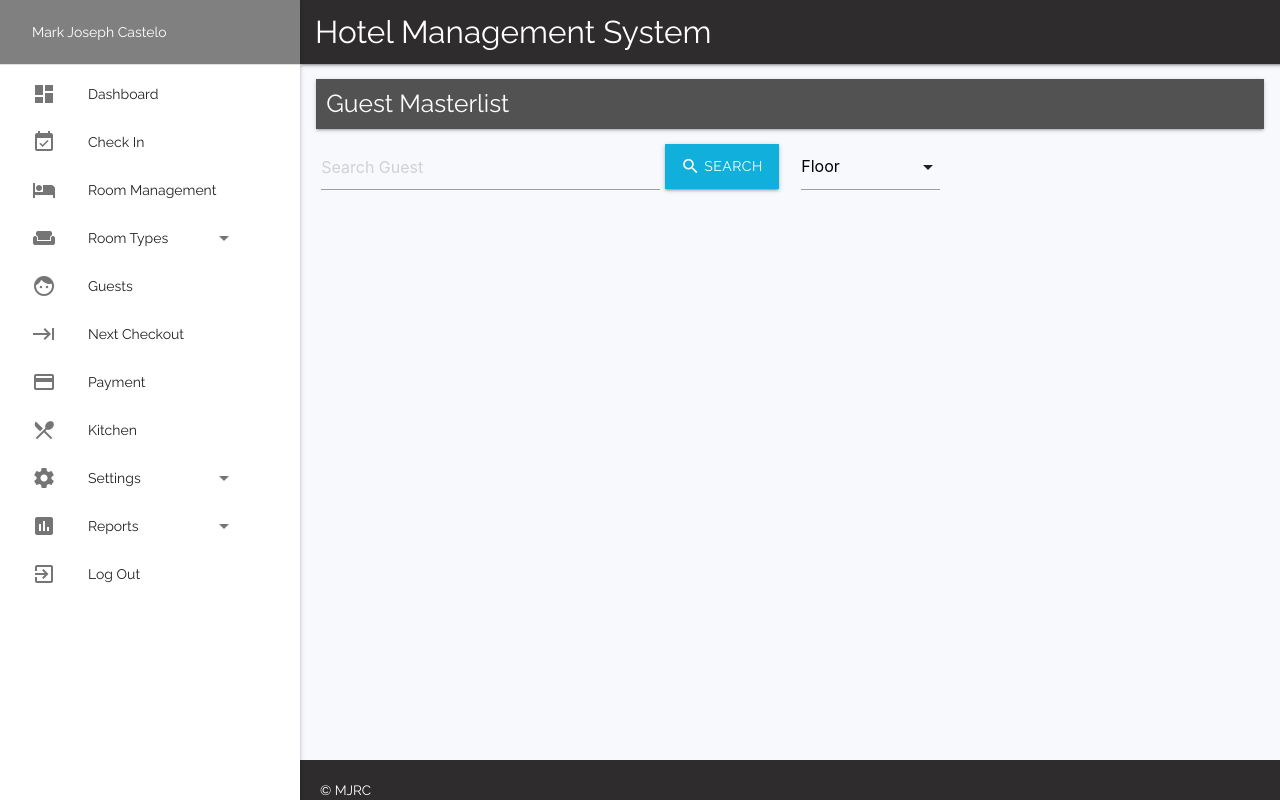
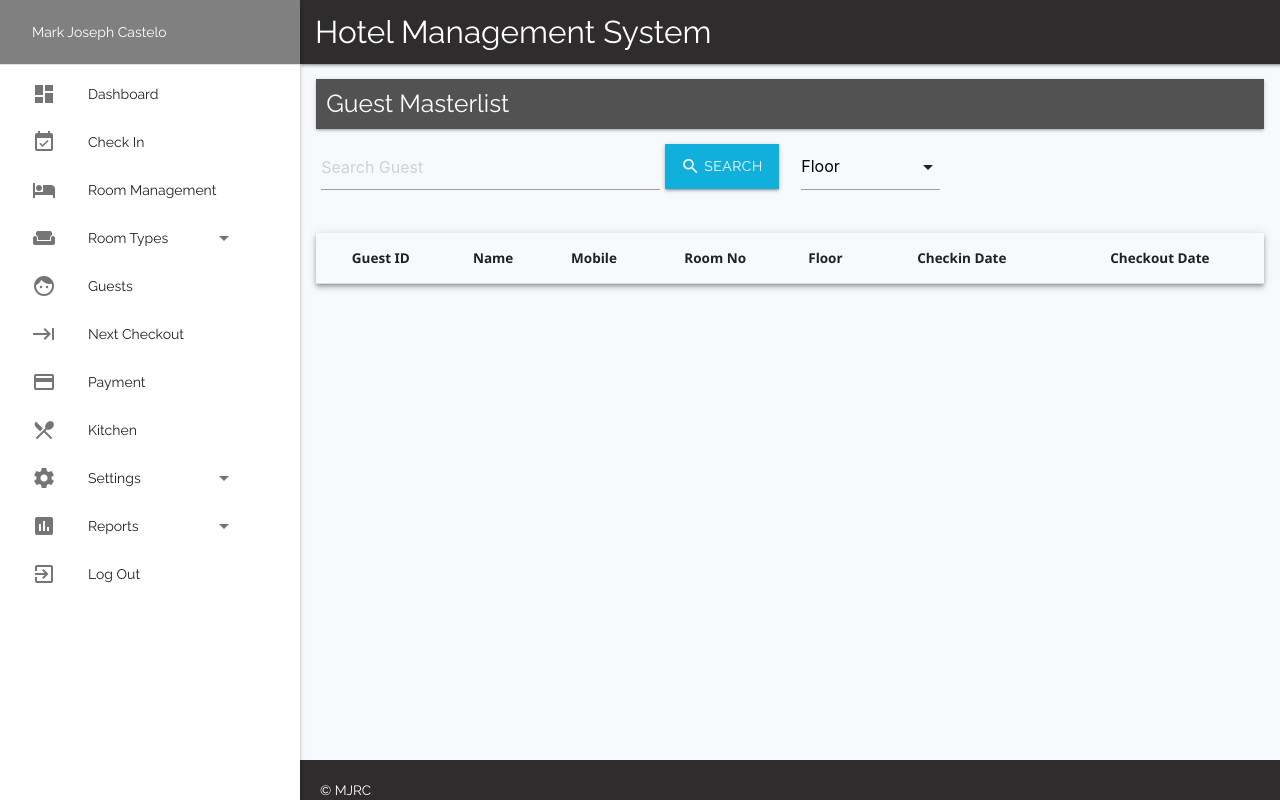
Before and after one commit to clsudevops/HMS, a PHP site: page /guest.php in a window 1280 px wide. Run offline with PHP 8.4, Linux system fonts and the light colour scheme; data that the repository does not hold is empty.

Commit message:
Currently adding guest module 1

```diff
--- a/guest.php
+++ b/guest.php
@@ -38,7 +38,22 @@
                             </select>
                         </div>
                     </div>
+                    <table class="z-depth-2 centered highlight responsive-table roomtable">
+                        <thead>
+                            <tr>
+                                <th>Guest ID</th>
+                                <th>Name</th>
+                                <th>Mobile</th>
+                                <th>Room No</th>
+                                <th>Floor</th>
+                                <th>Checkin Date</th>
+                                <th>Checkout Date</th>
+                            </tr>
+                        </thead>
+                        <tbody id="guestTable">
 
+                        </tbody>
+                    </table>
                     <!-- <ul class="pagination right">
                         <li class="disabled"><a href="#!"><i class="material-icons">chevron_left</i></a></li>
                         <li class="active"><a href="#!">1</a></li>
@@ -68,6 +83,7 @@
 
 <section class="jsIncludes">
     <?php require('jsInclude.php') ?>
+    <script type="text/javascript" src="includes/js/guest.js"></script>
 </section>
 
 </html>
--- /dev/null
+++ b/includes/js/guest.js
@@ -0,0 +1,18 @@
+$(document).ready(function () {
+    $(populateGuests);
+});
+
+function createGuestTable() {
+    var myRoom = "";
+    return myRoom;
+}
+function populateGuests() {
+    $.ajax({
+        url: 'pages/api/getGuests.php',
+        data: "",
+        dataType: 'json',
+        success: function (data) {
+
+        }
+    });
+}
--- /dev/null
+++ b/pages/api/getGuests.php
@@ -0,0 +1,19 @@
+<?php
+    $servername = "localhost";
+    $username = "root";
+    $password = "";
+    $db = "hms";
+
+    // Create connection
+    $conn = mysqli_connect($servername, $username, $password,$db);
+
+    $select = "Select * from guestdetails";
+    $result = mysqli_query($conn, $select);
+
+    $rows = array();
+    while($row = mysqli_fetch_assoc($result)) {
+        $rows[] = $row;
+    }
+
+    echo json_encode($rows);
+?>
```
